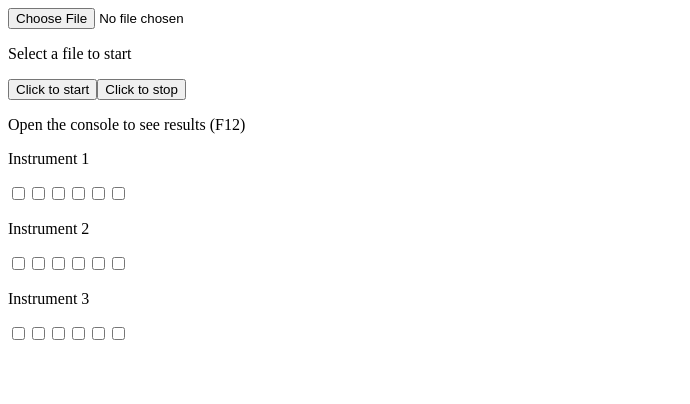
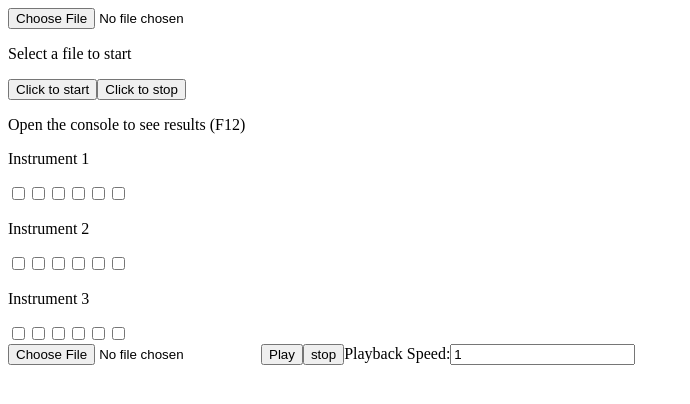
Before and after one commit to AlkisPouros/AudioWander, a React (Create React App) app in the folder application/: page / in a window 1280 px wide. Shown: the top 404 px of the page, without its empty margins (0-690 px from the left). Built offline with nearby package versions, Linux system fonts and the light colour scheme.

Commit message:
ModularSynth Prototype
Some very basic operations to work around the Tone library

```diff
--- a/application/package.json
+++ b/application/package.json
@@ -13,6 +13,7 @@
 		"react": "^18.2.0",
 		"react-dom": "^18.2.0",
 		"react-scripts": "5.0.1",
+		"tone": "^14.7.77",
 		"typescript": "^4.9.5",
 		"web-vitals": "^2.1.4"
 	},
--- a/application/src/index.tsx
+++ b/application/src/index.tsx
@@ -2,6 +2,7 @@ import React from 'react';
 import ReactDOM from 'react-dom/client';
 import App from './App';
 import { Drumkit } from './drumkit/Drumkit';
+import  {ModularSynthesizer}  from './synthesizer/ModularSynthesizer';
 
 const root = ReactDOM.createRoot(
   document.getElementById('root') as HTMLElement
@@ -10,6 +11,7 @@ root.render(
   <React.StrictMode>
     <App />
     <Drumkit />
+    <ModularSynthesizer />
   </React.StrictMode>
 );
 
--- /dev/null
+++ b/application/src/synthesizer/ModularSynthesizer.tsx
@@ -0,0 +1,86 @@
+import React, { useRef, useState } from "react";
+import * as Tone from "tone";
+
+const player = new Tone.Player().toDestination();
+
+const ModularSynthesizer = () => {
+	const fileInputRef = useRef<HTMLInputElement>(null);
+	/*const autoFilter = new Tone.AutoFilter({
+		frequency: 1, // Valid range: 0 to 1
+		depth: 1,
+		baseFrequency: 5000, // Valid range: 10 to 10000
+		octaves: 4,
+	  }).toDestination();
+	  */
+	//const distortion = new Tone.Distortion(2.5).toDestination();
+	const delay = new Tone.FeedbackDelay(0.5, 0.8).toDestination();
+	const filter = new Tone.Filter(200, "lowpass").toDestination();
+	const oscillator = new Tone.Oscillator().toDestination();
+	oscillator.connect(filter);
+
+	const [isPlaying, setIsPlaying] = useState(false);
+	const [playbackRate, setPlaybackRate] = useState(1);
+
+	const handleFileChange = async (
+		event: React.ChangeEvent<HTMLInputElement>
+	) => {
+		const files = event.target.files;
+
+		if (files && files.length > 0) {
+			const file = files[0];
+			player.dispose();
+
+			// Load the selected file into the new player
+			await player.load(URL.createObjectURL(file));
+		}
+	};
+	const startPlayback = () => {
+		// Start Tone.js and player within the same user-initiated event
+		Tone.start();
+
+		// Set the initial playback rate
+		player.playbackRate = playbackRate;
+
+		// Chain effects to the player
+		player.chain(filter, delay);
+
+		// Start playback when the user clicks "Play"
+		player.start();
+
+		setIsPlaying(true);
+	};
+	const stopPlayback = () => {
+		player.stop();
+    	setIsPlaying(false);
+	}
+	const changePlaybackRate = (speed: number) => {
+		setPlaybackRate(speed);
+		if (player) {
+			player.playbackRate = speed;
+		}
+	};
+
+	return (
+		<div>
+			<input
+				type='file'
+				accept='audio/*'
+				ref={fileInputRef}
+				onChange={handleFileChange}
+			/>
+			<button onClick={startPlayback}>Play</button>
+			<button onClick={stopPlayback}>stop</button>
+			<label>
+				Playback Speed:
+				<input
+					type='number'
+					step='0.1'
+					value={playbackRate}
+					onChange={(e) => changePlaybackRate(parseFloat(e.target.value))}
+				/>
+			</label>
+		</div>
+	);
+};
+
+export { ModularSynthesizer };
```
Also changed, not shown: application/public/AudioWander-icon.png, application/src/App.tsx (line endings or trailing spaces), 1 other file (tests, documents, lock files or other folders).
